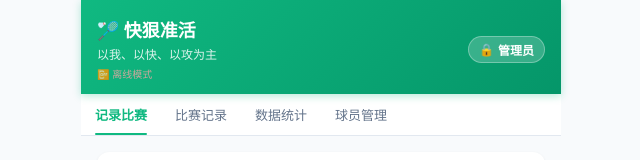
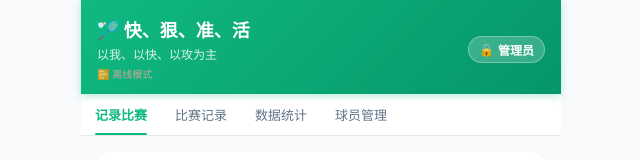
Before and after one commit to dvollah/xqn-ymq, a plain HTML site: page index.html in a window 1280 px wide. Shown: the top 160 px of the page, without its empty margins (319-959 px from the left). Drawn offline with Linux system fonts and the light colour scheme; no server answers.

Commit message:
feat: 标题「快狠准活」加顿号分隔

```diff
--- a/index.html
+++ b/index.html
@@ -3,7 +3,7 @@
 <head>
 <meta charset="UTF-8">
 <meta name="viewport" content="width=device-width, initial-scale=1.0, user-scalable=no">
-<title>🏸 快狠准活</title>
+<title>🏸 快、狠、准、活</title>
 <!-- 数据通过 CloudBase 云函数 API 同步 -->
 <style>
 :root {
@@ -637,7 +637,7 @@ select.form-input {
 <div class="top-bar">
   <div class="top-bar-row">
     <div>
-      <h1>🏸 快狠准活</h1>
+      <h1>🏸 快、狠、准、活</h1>
       <div class="subtitle">以我、以快、以攻为主</div>
       <div class="sync-badge" id="syncBadge">☁️ 云端同步</div>
     </div>
```
